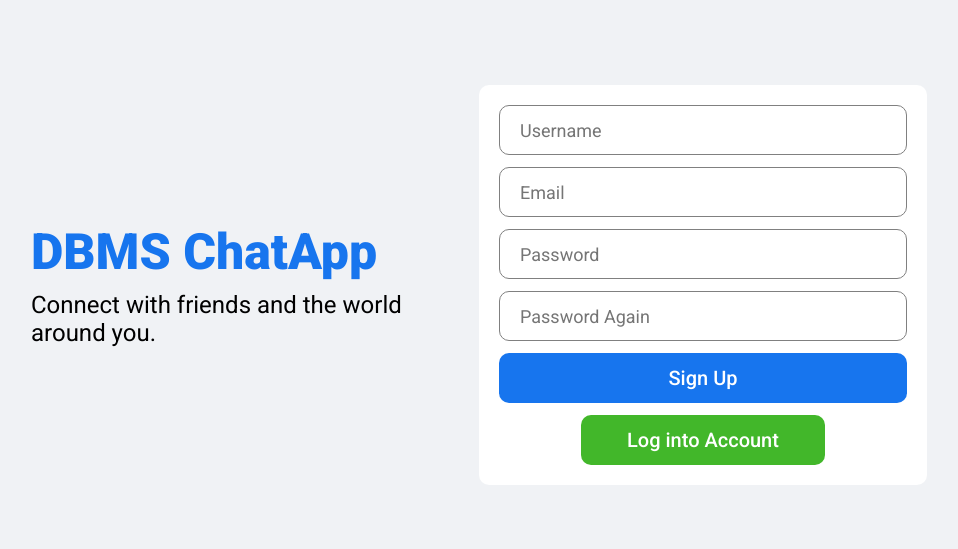
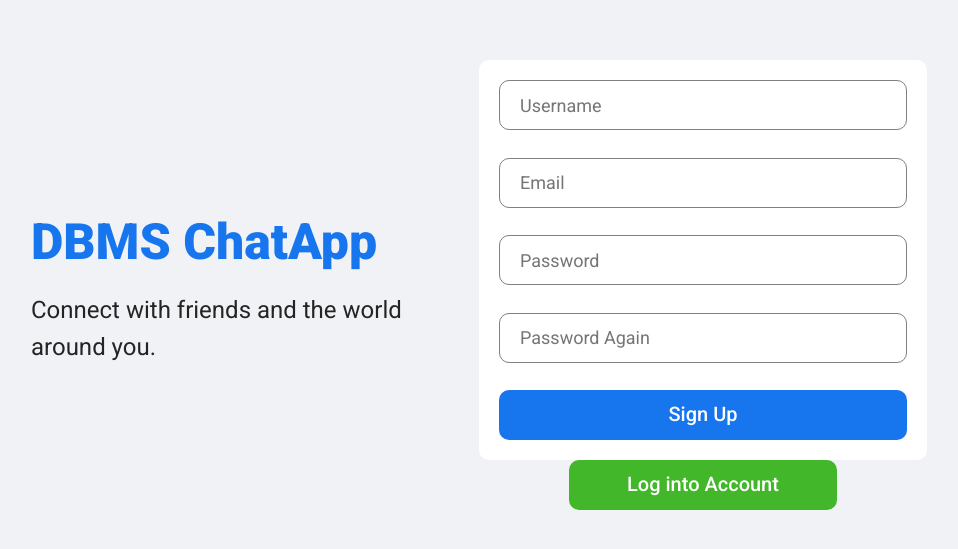
Before and after one commit to 19020440/FE_chat_app, a React (Create React App) app: page /register in a window 1280 px wide. Shown: the part 115-664 px from the top of the page, without its empty margins (161-1119 px from the left). Built offline with nearby package versions, Linux system fonts and the light colour scheme.

Commit message:
update logic register

```diff
--- a/src/App.js
+++ b/src/App.js
@@ -6,6 +6,7 @@ import Loading from './components/loading/Loading';
 import PrRouter from './pages/PrRouter';
 import { loginStatuses } from './constants/configValues';
 import { useStore } from './hook';
+import 'antd/dist/antd.css';
 
 const App = observer(() => {
   const AuthStore = useStore('AuthStore');
--- a/src/Store/AuthStore.js
+++ b/src/Store/AuthStore.js
@@ -19,9 +19,9 @@ export class AuthStore {
   //REGISTER
   async action_register(data) {
     const apiUrl = `${serviceUrls.SERVICE_URL}/user`;
-    await Request.post(data, apiUrl);
+    const success = await Request.post(data, apiUrl);
 
-    return true;
+    return success;
   }
 
   async action_setLogin(value) {
--- a/src/helper/Request.js
+++ b/src/helper/Request.js
@@ -26,7 +26,7 @@ export const Request = {
       if (result.success) {
         return true;
       } else {
-        showMessageError('Tạo tài khoản thất bại');
+        showMessageError(result.message || result.code);
         return false;
       }
     } catch (err) {
--- a/src/pages/register/Register.jsx
+++ b/src/pages/register/Register.jsx
@@ -41,7 +41,7 @@ const Register = observer(() => {
           </span>
         </div>
         <div className="loginRight">
-          <form className="loginBox" onSubmit={handleClick}>
+          <form className="loginBox">
             <input
               placeholder="Username"
               required
@@ -71,13 +71,13 @@ const Register = observer(() => {
               type="password"
               minLength="6"
             />
-            <button className="loginButton" type="submit">
+            <button className="loginButton" type="submit" onClick={handleClick}>
               Sign Up
             </button>
-            <button className="loginRegisterButton">
-              <Link to="/login">Log into Account</Link>
-            </button>
           </form>
+          <button className="loginRegisterButton">
+            <Link to="/login">Log into Account</Link>
+          </button>
         </div>
       </div>
     </div>
```
